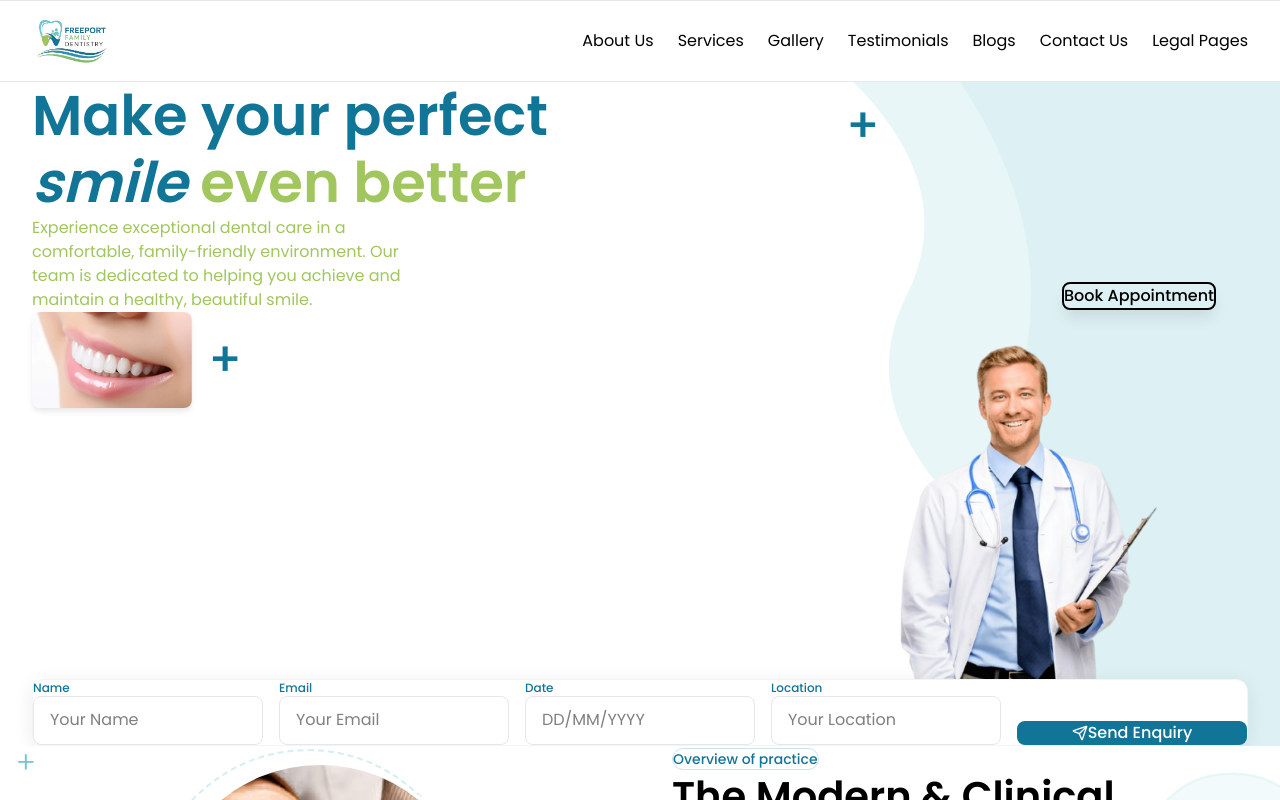
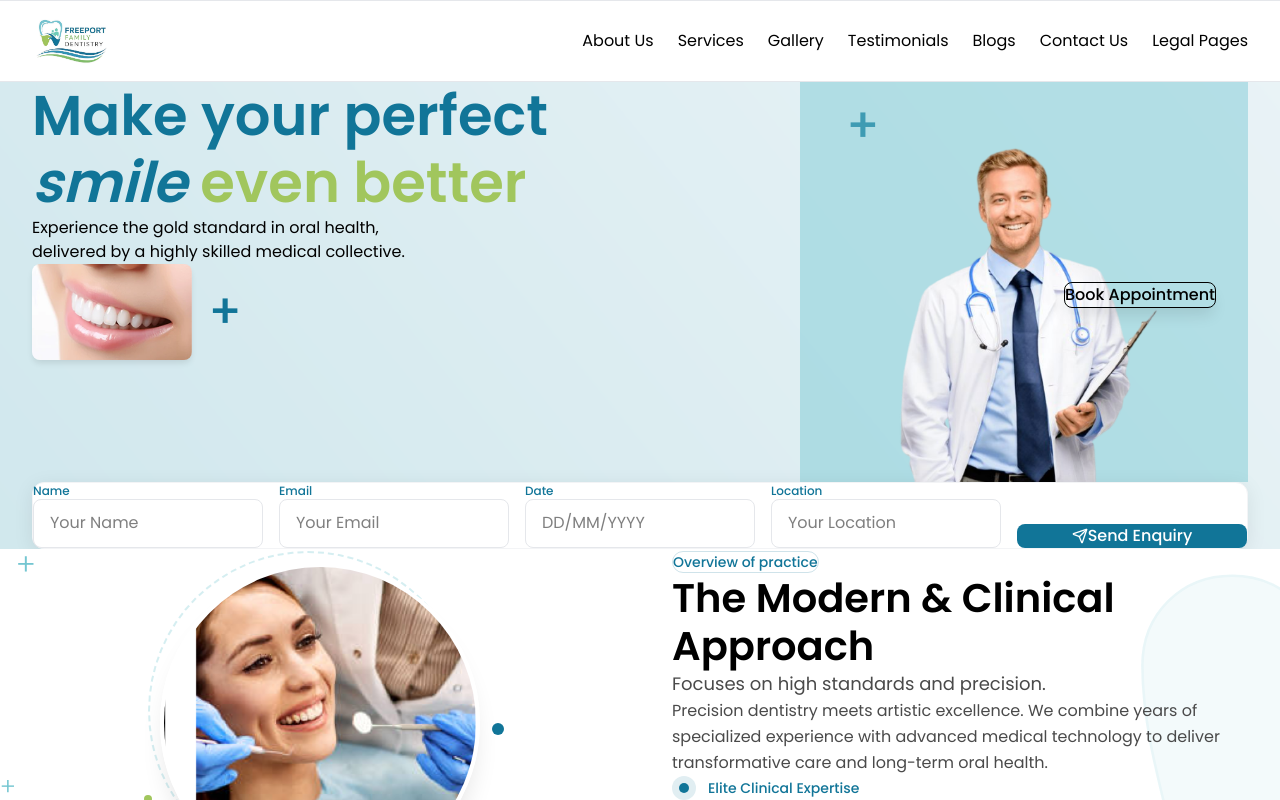
Before and after one commit to amanattrish/ffd, a Next.js app: page / in a window 1280 px wide. Shown: the top 800 px of the page. Built offline with nearby package versions, Linux system fonts and the light colour scheme.

Commit message:
fix: UI fixes

```diff
--- a/src/app/globals.css
+++ b/src/app/globals.css
@@ -208,3 +208,11 @@ textarea:focus,
 select:focus {
   border-color: var(--color-primary);
 }
+
+/* Hero Background Image */
+.hero-bg {
+  background-image: url('/background.png');
+  background-size: cover;
+  background-position: center;
+  background-repeat: no-repeat;
+}
--- a/src/components/sections/Hero.tsx
+++ b/src/components/sections/Hero.tsx
@@ -21,10 +21,12 @@ export default function Hero() {
   };
 
   return (
-    <section className="relative overflow-hidden bg-white">
+    <section
+      className="relative overflow-hidden bg-primary/10 bg-cover bg-center hero-bg"
+    >
       {/* Curved Background Shape */}
       <div className="absolute top-0 right-0 w-full h-full pointer-events-none">
-        <svg
+        {/* <svg
           className="absolute top-0 right-0 h-full w-2/3 lg:w-1/2"
           viewBox="0 0 600 800"
           fill="none"
@@ -39,7 +41,7 @@ export default function Hero() {
             fill="#D4EEF2"
             opacity="0.5"
           />
-        </svg>
+        </svg> */}
       </div>
 
       {/* Decorative + Elements */}
@@ -55,7 +57,7 @@ export default function Hero() {
               <span className="text-primary italic">{hero.titleHighlight}</span>{" "}
               <span className="text-secondary">{hero.subtitle}</span>
             </h1>
-            <p className="mt-4 text-sm md:text-base text-secondary max-w-sm">
+            <p className="mt-4 text-sm md:text-base text-black max-w-sm">
               {hero.description}
             </p>
 
@@ -78,18 +80,18 @@ export default function Hero() {
           <div className="relative flex justify-center lg:justify-end">
             {/* Book Appointment Button - Positioned near doctor */}
             <div className="absolute top-4 right-4 lg:top-50 lg:right-8 z-20">
-              <Button href="/book-appointment" size="md" className="shadow-lg bg-transparent py-2 px-4 border-2 border-black text-primary hover:bg-primary hover:text-white">
+              <Button href="/book-appointment" className="shadow-lg bg-transparent px-10 py-3 rounded border border-black text-primary whitespace-nowrap hover:bg-primary hover:text-white">
                 Book Appointment
               </Button>
             </div>
 
             {/* Doctor Image */}
-            <div className="relative w-full max-w-sm lg:max-w-md aspect-3/4">
+            <div className="relative w-full max-w-sm lg:max-w-md h-80 sm:h-96 lg:h-100 bg-accent-1/46">
               <Image
                 src={hero.image || "/images/hero-dentist.png"}
                 alt="Dental care professional"
                 fill
-                className="object-contain object-bottom h-5"
+                className="object-contain object-bottom h-20"
                 priority
                 sizes="(max-width: 768px) 100vw, 400px"
               />
--- a/src/content/home.json
+++ b/src/content/home.json
@@ -3,7 +3,7 @@
     "title": "Make your perfect",
     "titleHighlight": "smile",
     "subtitle": "even better",
-    "description": "Experience exceptional dental care in a comfortable, family-friendly environment. Our team is dedicated to helping you achieve and maintain a healthy, beautiful smile.",
+    "description": "Experience the gold standard in oral health, delivered by a highly skilled medical collective.",
     "cta": {
       "primary": { "label": "Book Appointment", "href": "/book-appointment" },
       "secondary": { "label": "Call Us", "href": "tel:+15161235467" }
```
Also changed, not shown: public/background.png (added).
